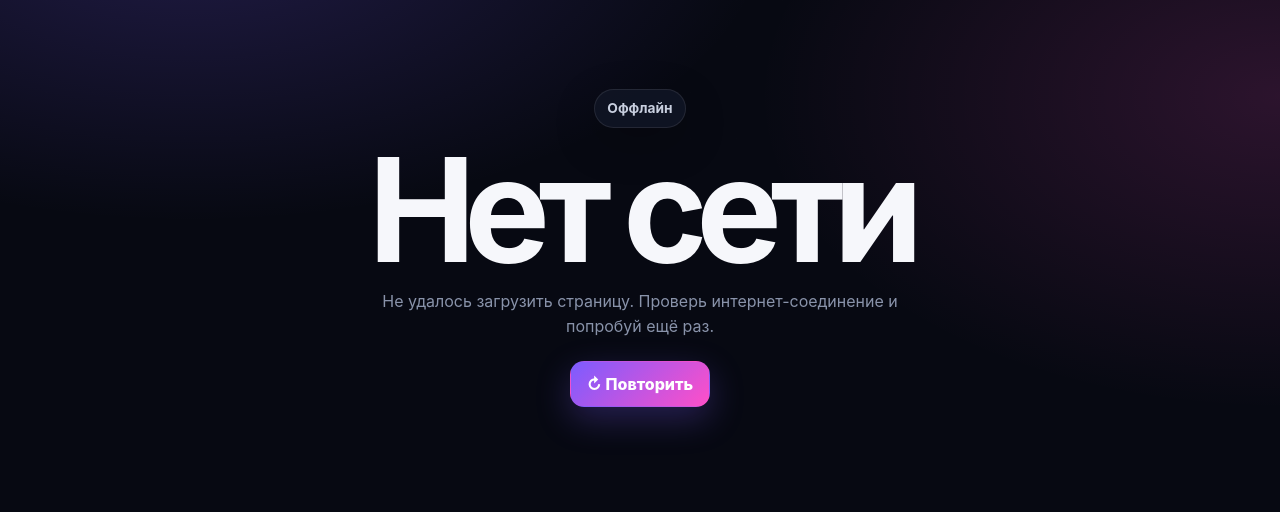
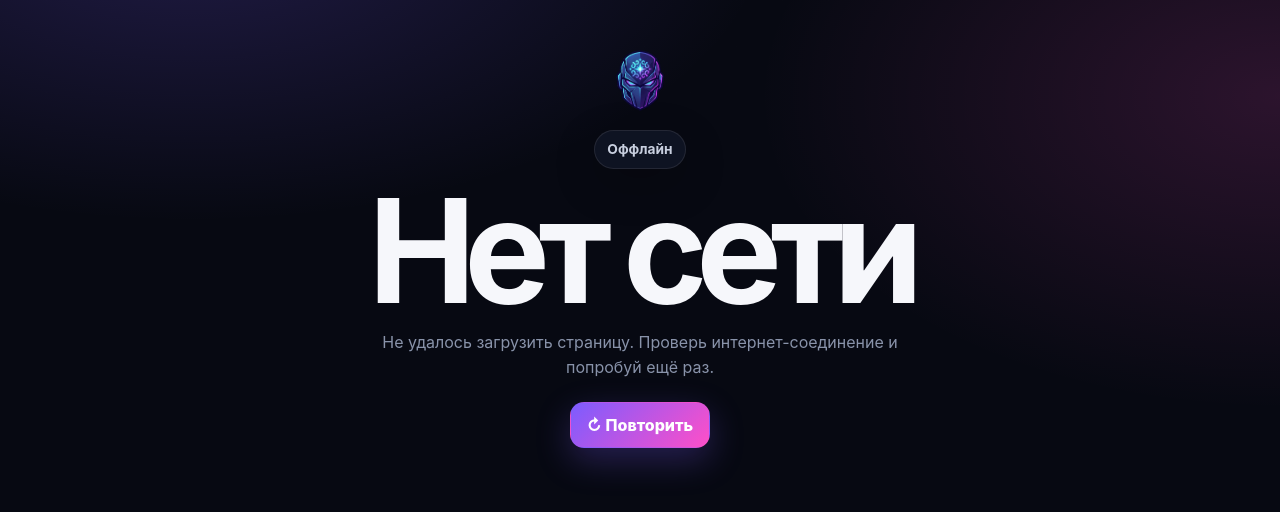
Before and after one commit to zereeyt228-glitch/getnick, a plain HTML site: page offline.html in a window 1280 px wide. Drawn offline with Linux system fonts and the light colour scheme.

Commit message:
Use favicon on offline page

```diff
--- a/offline.html
+++ b/offline.html
@@ -1 +1 @@
-<!doctype html><html lang="ru" data-theme="dark"><head><meta charset="utf-8"><meta name="viewport" content="width=device-width,initial-scale=1"><title>Нет соединения — GetNick</title><link rel="icon" href="/favicon.png"><link rel="stylesheet" href="/assets/styles.css"></head><body><main class="not-found"><div class="container"><span class="eyebrow">Оффлайн</span><h1 style="font-size:clamp(4rem,15vw,9rem);margin-top:24px">Нет сети</h1><p style="margin:22px auto">Не удалось загрузить страницу. Проверь интернет-соединение и попробуй ещё раз.</p><button class="btn btn-primary" onclick="location.reload()">↻ Повторить</button></div></main></body></html>
+<!doctype html><html lang="ru" data-theme="dark"><head><meta charset="utf-8"><meta name="viewport" content="width=device-width,initial-scale=1"><title>Нет соединения — GetNick</title><link rel="icon" href="/favicon.png"><link rel="stylesheet" href="/assets/styles.css"></head><body><main class="not-found"><div class="container"><img src="/favicon.png" alt="GetNick" style="width:64px;height:64px;border-radius:18px;margin:0 auto 18px"><span class="eyebrow">Оффлайн</span><h1 style="font-size:clamp(4rem,15vw,9rem);margin-top:24px">Нет сети</h1><p style="margin:22px auto">Не удалось загрузить страницу. Проверь интернет-соединение и попробуй ещё раз.</p><button class="btn btn-primary" onclick="location.reload()">↻ Повторить</button></div></main></body></html>
```
